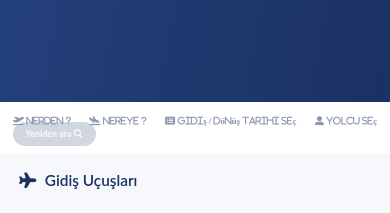
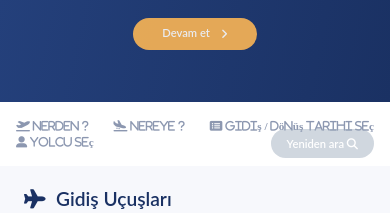
Before and after one commit to ruslancik/flight15, a website: page index.html in a window 390 px wide. Shown: the part 404-617 px from the top of the page. Drawn offline with Linux system fonts and the light colour scheme.

Commit message:
responsive test 2

```diff
--- a/sass/_base.scss
+++ b/sass/_base.scss
@@ -23,7 +23,7 @@ html {
       }
 
       @include respond(phone){
-        font-size: 40%;   // 1rem = 6px  6/16=37.5
+        font-size: 50%;   // 1rem = 6px  6/16=37.5
       }
 }
 
```
Also changed, not shown: css/main.css, css/minify/main.css, css/prefix/main.css.
